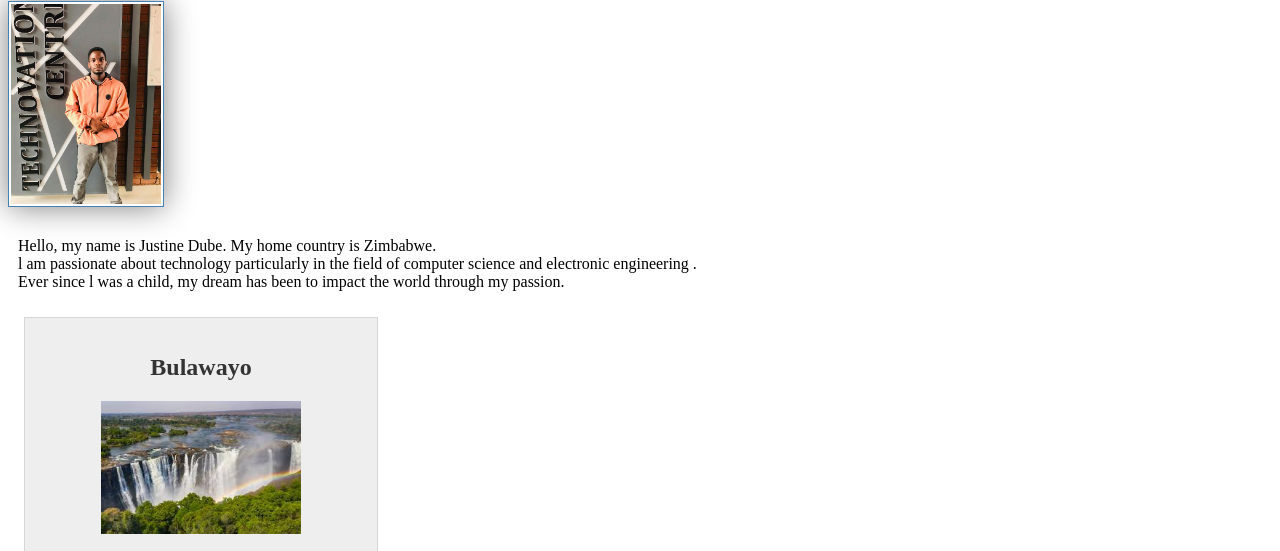
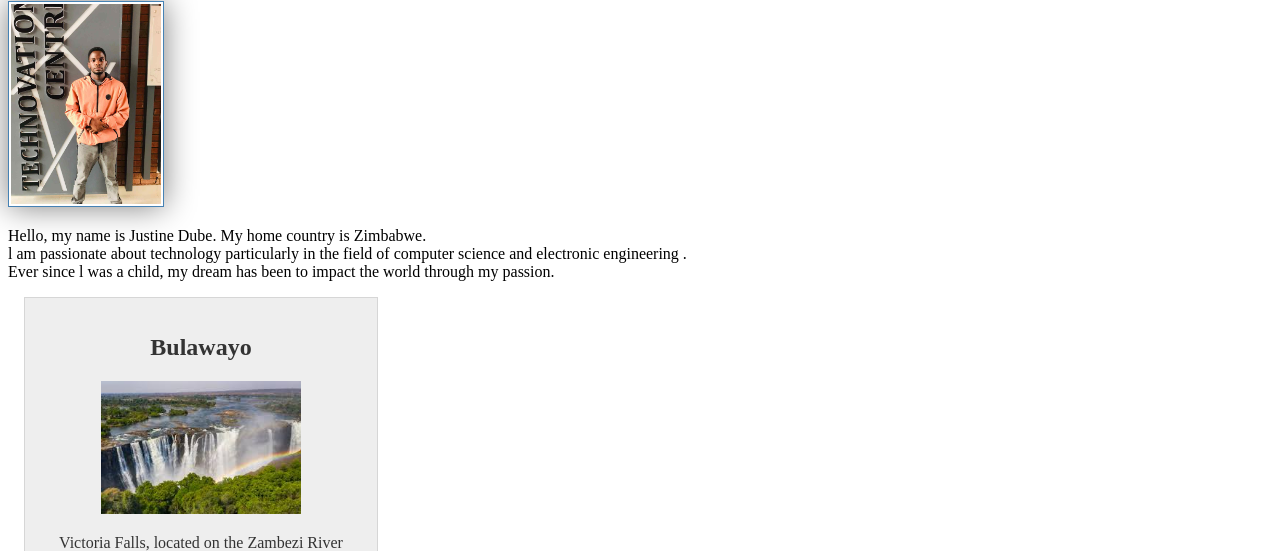
Before and after one commit to JustineDube/wdd130, a plain HTML site: page index.html in a window 1280 px wide. Shown: the part 223-774 px from the top of the page. Drawn offline with Linux system fonts and the light colour scheme.

Commit message:
changed padding to 0

```diff
--- a/styles/styles.css
+++ b/styles/styles.css
@@ -32,7 +32,7 @@ h1 {
 
 /* Paragraph styles */
 p {
-    padding: var(--default-padding);
+    padding: 0;
 }
 
 /* Aside styles */
```
